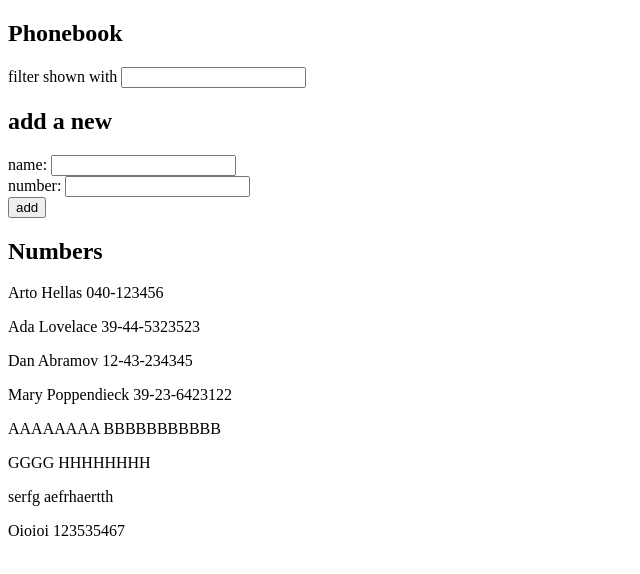
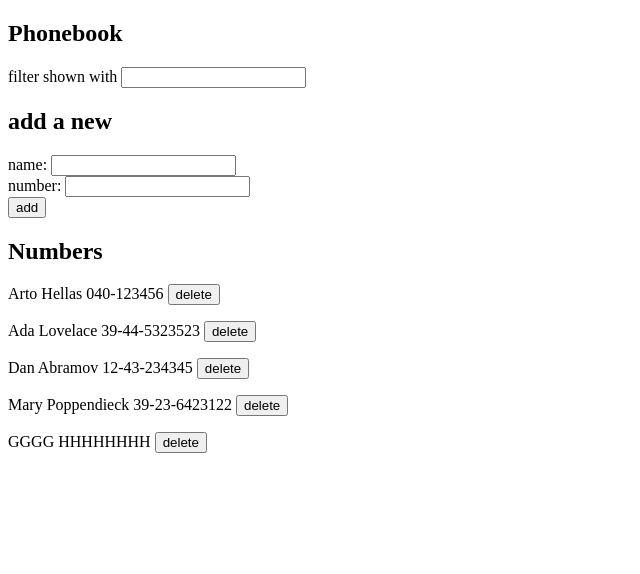
Before and after one commit to AndreDutraDCC/FullStackOpen, a React (Vite) app in the folder part2/phonebook/: page / in a window 1280 px wide. Shown: the top 574 px of the page, without its empty margins (0-640 px from the left). Built offline with nearby package versions, Linux system fonts and the light colour scheme; data requests are answered from the project's data file.

Commit message:
Exercise 2.14 completed

```diff
--- a/part2/phonebook/db.json
+++ b/part2/phonebook/db.json
@@ -21,24 +21,9 @@
       "id": "4"
     },
     {
-      "id": "2fc5",
-      "name": "AAAAAAAA",
-      "number": "BBBBBBBBBBB"
-    },
-    {
       "id": "1367",
       "name": "GGGG",
       "number": "HHHHHHHH"
-    },
-    {
-      "id": "ee97",
-      "name": "serfg",
-      "number": "aefrhaertth"
-    },
-    {
-      "id": "0670",
-      "name": "Oioioi",
-      "number": "123535467"
     }
   ]
 }
--- a/part2/phonebook/src/App.jsx
+++ b/part2/phonebook/src/App.jsx
@@ -1,9 +1,15 @@
 import { useState, useEffect } from 'react'
 import personService from './services/persons'
 
-const Persons = ({persons}) => (
+const Person = ({person, handleDelete}) => (
+  <p>
+    {person.name} {person.number} <button onClick={handleDelete}>delete</button>
+  </p>
+)
+
+const Persons = ({persons, handleDelete}) => (
   <div>
-    {persons.map(person => <p key={person.name}>{person.name} {person.number}</p>)}
+    {persons.map(person => <Person key={person.id} person={person} handleDelete={() => handleDelete(person.id)}/>)}
   </div>
 )
 
@@ -78,6 +84,25 @@ const App = () => {
     setNameQuerry(event.target.value)
   }
 
+  const handleDelete = personId => {
+    const personToDelete = persons.find(p => p.id === personId)
+    if(!personToDelete){
+      alert(`Person of id ${personId} doesn't exist locally`)
+      //personToDelete = {name:`ID:${personId}`}
+    }
+
+    if(confirm(`Delete ${personToDelete.name}?`)){
+      personService
+        .delete(personId)
+        .then(returnedPerson => {
+          setPersons(persons.filter(p => p.id !== personId))
+        })
+        .catch(error => {
+          alert(`Person of id ${personId} doesn't exist in the database`)
+        })
+    }
+  }
+
   const personsToShow = persons.filter((person) => {
     const lowerName = person.name.toLowerCase()
     const lowerQuerry = nameQuerry.toLowerCase()
@@ -98,7 +123,7 @@ const App = () => {
         handleSubmit={handlePerson}
       />
       <h2>Numbers</h2>
-      <Persons persons={personsToShow}/>
+      <Persons persons={personsToShow} handleDelete={handleDelete}/>
     </div>
   )
 }
--- a/part2/phonebook/src/services/persons.js
+++ b/part2/phonebook/src/services/persons.js
@@ -16,4 +16,9 @@ const update = (id, newObject) => {
                 .then(response => response.data)
 }
 
-export default {getAll, create, update}
+const delete_ = id => {
+    return axios.delete(`${baseUrl}/${id}`)
+                .then(response => response.data)
+}
+
+export default {getAll, create, update, delete: delete_}
```
